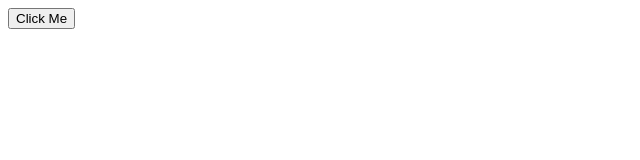
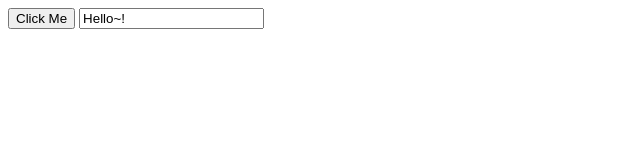
Before and after one commit to zooyaho/typescript-practice-project, a website with bundled scripts: page index.html in a window 1280 px wide. Shown: the whole page, without its empty margins (0-640 px from the left). Built offline with nearby package versions, Linux system fonts and the light colour scheme.

Commit message:
형변환 연습

```diff
--- a/index.html
+++ b/index.html
@@ -9,5 +9,6 @@
 </head>
 <body>
   <button>Click Me</button>
+  <input type="text" id="user-input">
 </body>
 </html>
--- a/src/app.ts
+++ b/src/app.ts
@@ -1,6 +1,7 @@
 // intesection type: &, 두 객체타입을 결합시키거나 두 유니언타입의 공통타입으로 새로운 타입을 만듬.
 // 타입가드: 유니온타입이 지닌 유연성을 활용할 수 있게 해주며, 런타임 시 코드가 정확히 작동하게 해줌. 특정 속성이나 메서드를 사용하기 전에 그것이 존재하는지 확인하거나 타입을 사용하기 전에 이 타입으로 어떤 작업을 수행할 수 있는지를 확인하는 개념 또는 방식을 말함!!, 객체의 경우 in,instanceof를 사용하고 다른 타입들의 경우 typeof를 사용할 수 있음.
 // 구별된 유니언: 타입가드를 쉽게 구현할 수 있게 해줌, 객체 타입 사용시 유용, 유니언을 구성하는 모든 객체에 하나의 공통속성만 있고, switch문을 사용하여 공통속성에 따른 객체를 구별하여 해당 속성을 사용함
+// 형변환(typecasting): 타입스크립트가 직접 감지하지 못하는 특정 타입의 값을 타입스크립트에 알려주는 역할을 함.
 
 type Admin = {
   name: string;
@@ -111,3 +112,17 @@ function moveAnimal(animal: Animal) {
   console.log(animal.type + " Moving at Speed: " + speed);
 }
 moveAnimal({ type: "bird", flyingSpeed: 300 });
+
+/* 형변환(typecasting) */
+// ! : 느낌표 앞의 표현식을 null로 반환하지 않겠다고 타입스크립트에게 인식 시킴.
+// <HTMLInputElement>: 이 타입은 전역적으로 사용 가능, dom lib에 포함되어있기 때문
+// const userInputElement = <HTMLInputElement>document.getElementById('user-input')!;
+const userInputElement = document.getElementById('user-input')! as HTMLInputElement;
+userInputElement.value = "Hi There~!";
+
+// ! 사용하지 않을 경우: null인지 확신하지 못할 때
+const userInputElement2 = document.getElementById('user-input');
+if(userInputElement2){
+  // () 감싸서 먼저 먼저 평가되게 한 후 값을 변경
+  (userInputElement2 as HTMLInputElement).value = "Hello~!";
+}
```
